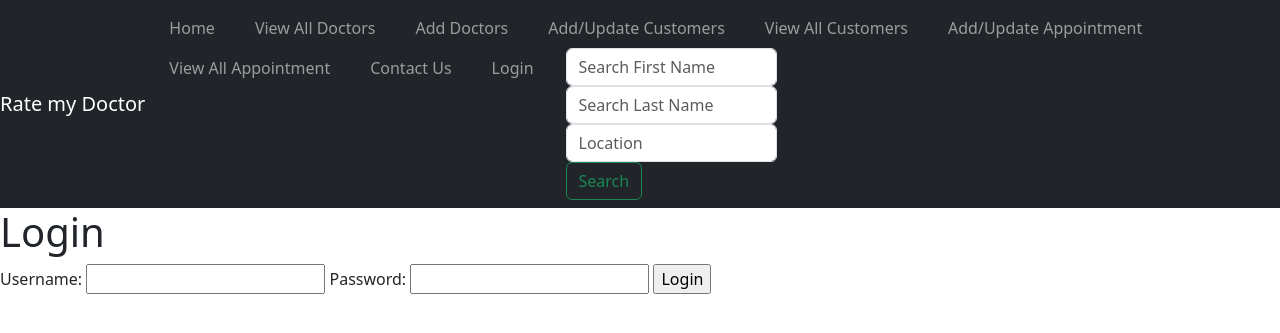
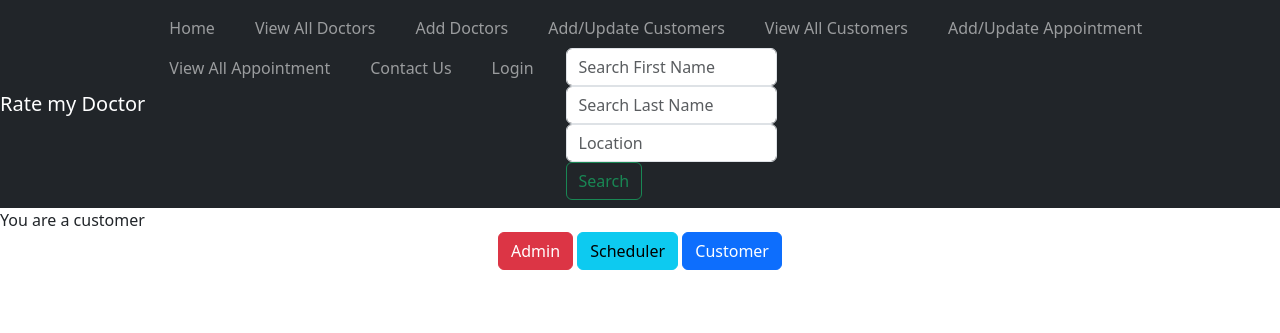
Before and after one commit to vivelaviet/RateMyDoctor, a PHP site: page /Login.php in a window 1280 px wide. Shown: the top 333 px of the page. Run offline with PHP 8.4, Linux system fonts and the light colour scheme; a stand-in replaces the project's code that opens the database connection.

Commit message:
add user roles

```diff
--- a/Login.php
+++ b/Login.php
@@ -70,9 +70,42 @@
       </nav>
 </header>
 <body>
+
+    <?php
+    include_once 'db.php';
+    session_start();
+
+    if(!isset($_SESSION['role'])) {
+        $_SESSION['role'] = 'customer';
+    }
+
+
+    if (isset($_POST['admin'])) {
+        $_SESSION['role'] = 'admin';
+    } else if (isset($_POST['scheduler'])) {
+        $_SESSION['role'] = 'scheduler';
+    } else if (isset($_POST['customer'])) {
+        $_SESSION['role'] = 'customer';
+    }
+
+    echo "You are a ".$_SESSION['role'];
+
+    ?>
+
+    <form action=""  method="post">
+
+        <center>
+        <button type="admin" class="btn btn-danger" name="admin" value="admin">Admin</button>
+        <button type="scheduler" class="btn btn-info" name="scheduler" value="scheduler">Scheduler</button>
+        <button type="customer" class="btn btn-primary" name="customer" value="customer">Customer</button>
+        </center>
+    </form>
+
+
+
+    <!--
     <h1>Login</h1>
 	<form>
-
         <p>
             <label for="username">Username:</label>
             <input type="text" id="username" name="username">
@@ -83,5 +116,20 @@
             <input type="submit" value="Login">
         </p>
 	</form>
+
+    <h1>Register</h1>
+	<form>
+        <p>
+            <label for="username">Username:</label>
+            <input type="text" id="username" name="username">
+
+            <label for="password">Password:</label>
+            <input type="password" id="password" name="password">
+
+            <input type="submit" value="Register">
+        </p>
+	</form>
+-->
+<script src="https://cdn.jsdelivr.net/npm/bootstrap@5.3.0-alpha3/dist/js/bootstrap.bundle.min.js" integrity="sha384-ENjdO4Dr2bkBIFxQpeoTz1HIcje39Wm4jDKdf19U8gI4ddQ3GYNS7NTKfAdVQSZe" crossorigin="anonymous"></script>
 </body>
 </html>
```
